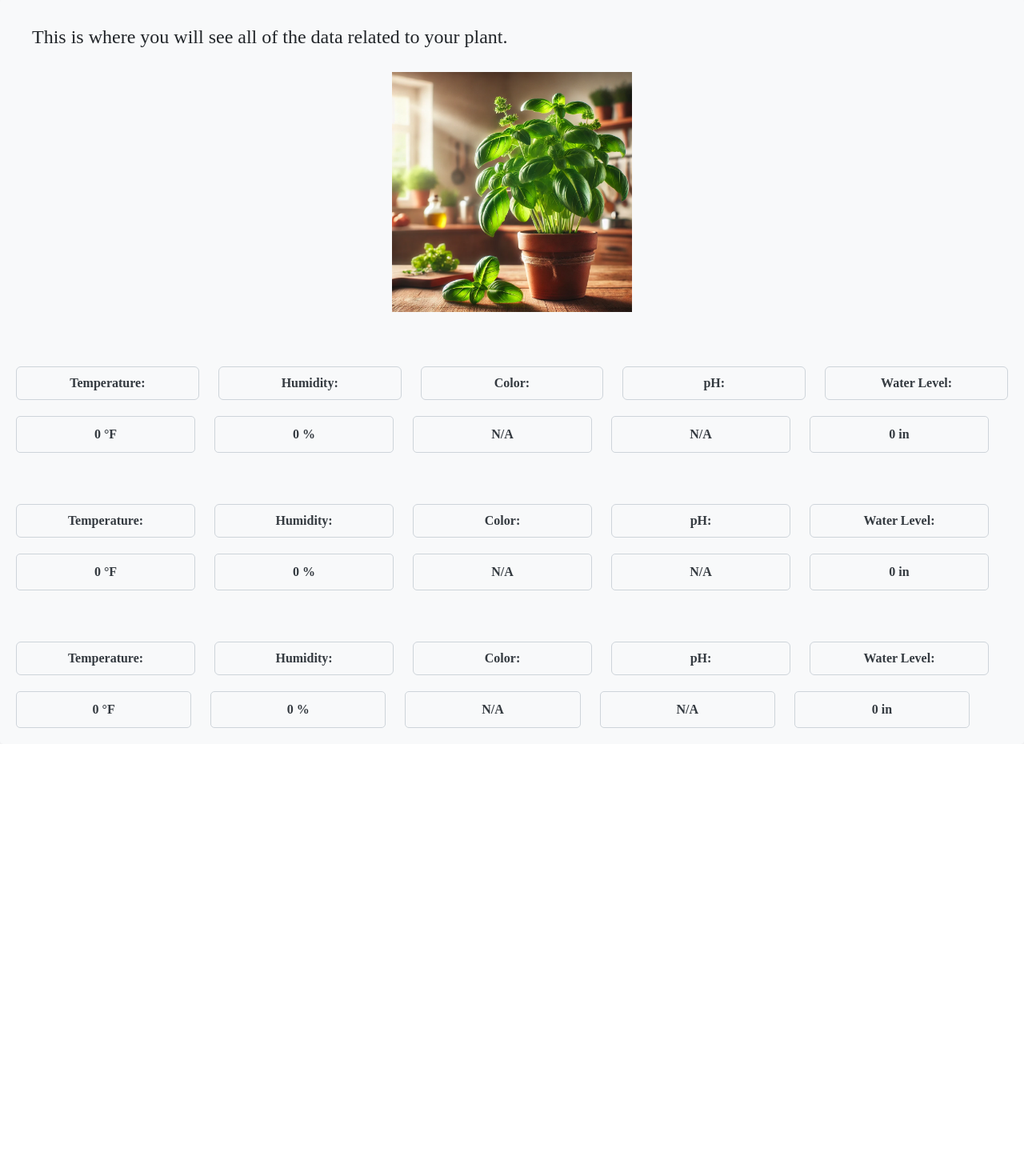
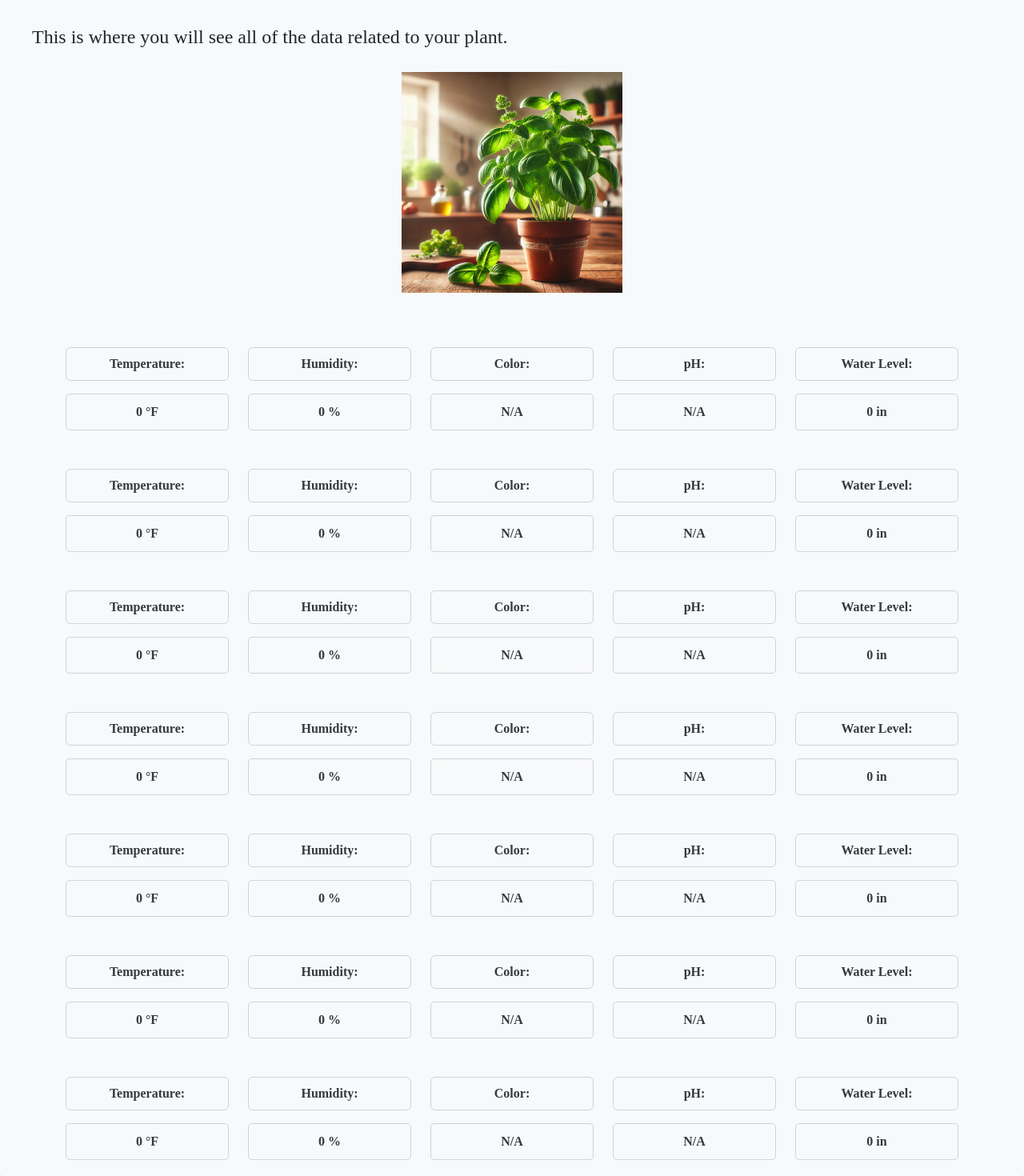
Before and after one commit to codonahoe/basil-app-public, an Angular app in the folder basil-frontend/: page / in a window 1280 px wide. Shown: the part 58-1528 px from the top of the page at 80% size. Before the commit the page ends 988 px from the top, so only its background shows below. Built offline with nearby package versions, Linux system fonts and the light colour scheme; no server answers.

Commit message:
refactored html for better alignment

```diff
--- a/basil-frontend/src/app/main-component/main-component.component.html
+++ b/basil-frontend/src/app/main-component/main-component.component.html
@@ -2,23 +2,59 @@
     <div class="container-fluid">
         <a class="navbar-brand">Welcome to your B.A.S.I.L!</a>
         <a class="navbar-brand">Click here for an A.I analysis of your recent plant data for recommendations.</a>
-      <button class="navbar-toggler" type="button" data-bs-toggle="mt-1 collapse">
+        <button class="navbar-toggler" type="button" data-bs-toggle="collapse" data-bs-target="#navbarNav">
             <i class="bi bi-list text-white"></i>
         </button>
     </div>
   </nav>
+
   <div class="basil-material">
     <div class="basil-material-header">
         This is where you will see all of the data related to your plant.
     </div>
     <div class="basil-material-body mt-3">
-    <div class="row">
-      <div class="d-flex justify-content-center align-items-center">
+      <div class="row justify-content-center">
         <img src="../../assets/basil.png" alt="Basil Plant" class="img-fluid" style="max-width: 300px; margin-bottom: 20px;">
       </div>
+
+      <div class="container mt-5">
+        <div class="row text-center">
+            <div class="col">
+                <div class="label bg-light p-2 rounded">Temperature:</div>
             </div>
-      <div class="row">
-        <div class="container">
+            <div class="col">
+                <div class="label bg-light p-2 rounded">Humidity:</div>
+            </div>
+            <div class="col">
+                <div class="label bg-light p-2 rounded">Color:</div>
+            </div>
+            <div class="col">
+                <div class="label bg-light p-2 rounded">pH:</div>
+            </div>
+            <div class="col">
+                <div class="label bg-light p-2 rounded">Water Level:</div>
+            </div>
+        </div>
+
+        <div class="row text-center mt-3">
+            <div class="col">
+                <div class="label">{{ userData ? userData.temperature : 0 }} °F</div>
+            </div>
+            <div class="col">
+                <div class="label">{{ userData ? userData.humidity : 0 }} %</div>
+            </div>
+            <div class="col">
+                <div class="label">{{ userData ? userData.color : 'N/A' }}</div>
+            </div>
+            <div class="col">
+                <div class="label">{{ userData ? userData.ph : 'N/A' }}</div>
+            </div>
+            <div class="col">
+                <div class="label">{{ userData ? userData.waterLevel : 0 }} in</div>
+            </div>
+        </div>
+
+        <!-- Repeat the same structure for additional data sets -->
         <div class="row text-center mt-5">
             <div class="col">
                 <div class="label bg-light p-2 rounded">Temperature:</div>
@@ -36,30 +72,25 @@
                 <div class="label bg-light p-2 rounded">Water Level:</div>
             </div>
         </div>
-      </div>
-      <div class="row">
-        <div class="container">
+
         <div class="row text-center mt-3">
-              <div class="mt-1 col">
+            <div class="col">
                 <div class="label">{{ userData ? userData.temperature : 0 }} °F</div>
             </div>
-              <div class="mt-1 col">
+            <div class="col">
                 <div class="label">{{ userData ? userData.humidity : 0 }} %</div>
             </div>
-              <div class="mt-1 col">
+            <div class="col">
                 <div class="label">{{ userData ? userData.color : 'N/A' }}</div>
             </div>
-              <div class="mt-1 col">
+            <div class="col">
                 <div class="label">{{ userData ? userData.ph : 'N/A' }}</div>
             </div>
-              <div class="mt-1 col">
+            <div class="col">
                 <div class="label">{{ userData ? userData.waterLevel : 0 }} in</div>
             </div>
         </div>
-      </div>
-      </div>
-      <div class="mt-3 row">
-        <div class="container">
+
         <div class="row text-center mt-5">
             <div class="col">
                 <div class="label bg-light p-2 rounded">Temperature:</div>
@@ -77,31 +108,24 @@
                 <div class="label bg-light p-2 rounded">Water Level:</div>
             </div>
         </div>
-      </div>
-      </div>
-      <div class="row">
-        <div class="container">
+
         <div class="row text-center mt-3">
-              <div class="mt-1 col">
+            <div class="col">
                 <div class="label">{{ userData ? userData.temperature : 0 }} °F</div>
             </div>
-              <div class="mt-1 col">
+            <div class="col">
                 <div class="label">{{ userData ? userData.humidity : 0 }} %</div>
             </div>
-              <div class="mt-1 col">
+            <div class="col">
                 <div class="label">{{ userData ? userData.color : 'N/A' }}</div>
             </div>
-              <div class="mt-1 col">
+            <div class="col">
                 <div class="label">{{ userData ? userData.ph : 'N/A' }}</div>
             </div>
-              <div class="mt-1 col">
+            <div class="col">
                 <div class="label">{{ userData ? userData.waterLevel : 0 }} in</div>
             </div>
         </div>
-        </div>
-      </div>
-      <div class="mt-3 row">
-        <div class="container">
         <div class="row text-center mt-5">
             <div class="col">
                 <div class="label bg-light p-2 rounded">Temperature:</div>
@@ -119,27 +143,129 @@
                 <div class="label bg-light p-2 rounded">Water Level:</div>
             </div>
         </div>
-    </div>
-    <div class="row">
-      <div class="container">
+
         <div class="row text-center mt-3">
-            <div class="mt-1 col">
+            <div class="col">
                 <div class="label">{{ userData ? userData.temperature : 0 }} °F</div>
             </div>
-            <div class="mt-1 col">
+            <div class="col">
                 <div class="label">{{ userData ? userData.humidity : 0 }} %</div>
             </div>
-            <div class="mt-1 col">
+            <div class="col">
                 <div class="label">{{ userData ? userData.color : 'N/A' }}</div>
             </div>
-            <div class="mt-1 col">
+            <div class="col">
                 <div class="label">{{ userData ? userData.ph : 'N/A' }}</div>
             </div>
-            <div class="mt-1 col">
+            <div class="col">
+                <div class="label">{{ userData ? userData.waterLevel : 0 }} in</div>
+            </div>
+        </div>
+        <div class="row text-center mt-5">
+            <div class="col">
+                <div class="label bg-light p-2 rounded">Temperature:</div>
+            </div>
+            <div class="col">
+                <div class="label bg-light p-2 rounded">Humidity:</div>
+            </div>
+            <div class="col">
+                <div class="label bg-light p-2 rounded">Color:</div>
+            </div>
+            <div class="col">
+                <div class="label bg-light p-2 rounded">pH:</div>
+            </div>
+            <div class="col">
+                <div class="label bg-light p-2 rounded">Water Level:</div>
+            </div>
+        </div>
+
+        <div class="row text-center mt-3">
+            <div class="col">
+                <div class="label">{{ userData ? userData.temperature : 0 }} °F</div>
+            </div>
+            <div class="col">
+                <div class="label">{{ userData ? userData.humidity : 0 }} %</div>
+            </div>
+            <div class="col">
+                <div class="label">{{ userData ? userData.color : 'N/A' }}</div>
+            </div>
+            <div class="col">
+                <div class="label">{{ userData ? userData.ph : 'N/A' }}</div>
+            </div>
+            <div class="col">
+                <div class="label">{{ userData ? userData.waterLevel : 0 }} in</div>
+            </div>
+        </div>
+        <div class="row text-center mt-5">
+            <div class="col">
+                <div class="label bg-light p-2 rounded">Temperature:</div>
+            </div>
+            <div class="col">
+                <div class="label bg-light p-2 rounded">Humidity:</div>
+            </div>
+            <div class="col">
+                <div class="label bg-light p-2 rounded">Color:</div>
+            </div>
+            <div class="col">
+                <div class="label bg-light p-2 rounded">pH:</div>
+            </div>
+            <div class="col">
+                <div class="label bg-light p-2 rounded">Water Level:</div>
+            </div>
+        </div>
+
+        <div class="row text-center mt-3">
+            <div class="col">
+                <div class="label">{{ userData ? userData.temperature : 0 }} °F</div>
+            </div>
+            <div class="col">
+                <div class="label">{{ userData ? userData.humidity : 0 }} %</div>
+            </div>
+            <div class="col">
+                <div class="label">{{ userData ? userData.color : 'N/A' }}</div>
+            </div>
+            <div class="col">
+                <div class="label">{{ userData ? userData.ph : 'N/A' }}</div>
+            </div>
+            <div class="col">
+                <div class="label">{{ userData ? userData.waterLevel : 0 }} in</div>
+            </div>
+        </div>
+        <div class="row text-center mt-5">
+            <div class="col">
+                <div class="label bg-light p-2 rounded">Temperature:</div>
+            </div>
+            <div class="col">
+                <div class="label bg-light p-2 rounded">Humidity:</div>
+            </div>
+            <div class="col">
+                <div class="label bg-light p-2 rounded">Color:</div>
+            </div>
+            <div class="col">
+                <div class="label bg-light p-2 rounded">pH:</div>
+            </div>
+            <div class="col">
+                <div class="label bg-light p-2 rounded">Water Level:</div>
+            </div>
+        </div>
+
+        <div class="row text-center mt-3">
+            <div class="col">
+                <div class="label">{{ userData ? userData.temperature : 0 }} °F</div>
+            </div>
+            <div class="col">
+                <div class="label">{{ userData ? userData.humidity : 0 }} %</div>
+            </div>
+            <div class="col">
+                <div class="label">{{ userData ? userData.color : 'N/A' }}</div>
+            </div>
+            <div class="col">
+                <div class="label">{{ userData ? userData.ph : 'N/A' }}</div>
+            </div>
+            <div class="col">
                 <div class="label">{{ userData ? userData.waterLevel : 0 }} in</div>
             </div>
         </div>
       </div>
     </div>
   </div>
-</div>
```
Lines whose indentation alone changed are shown as unchanged.
